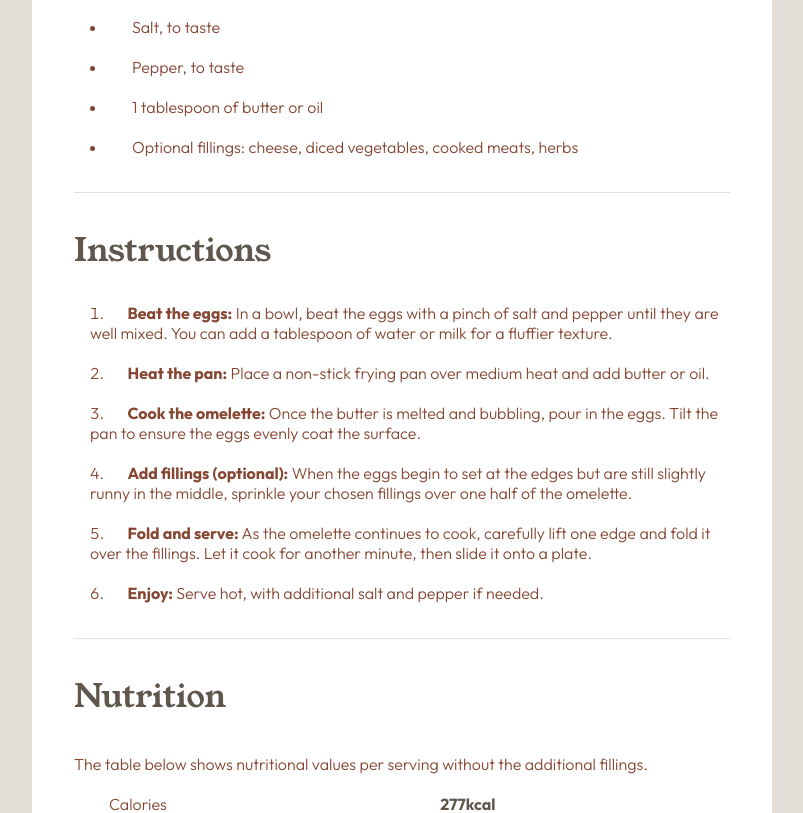
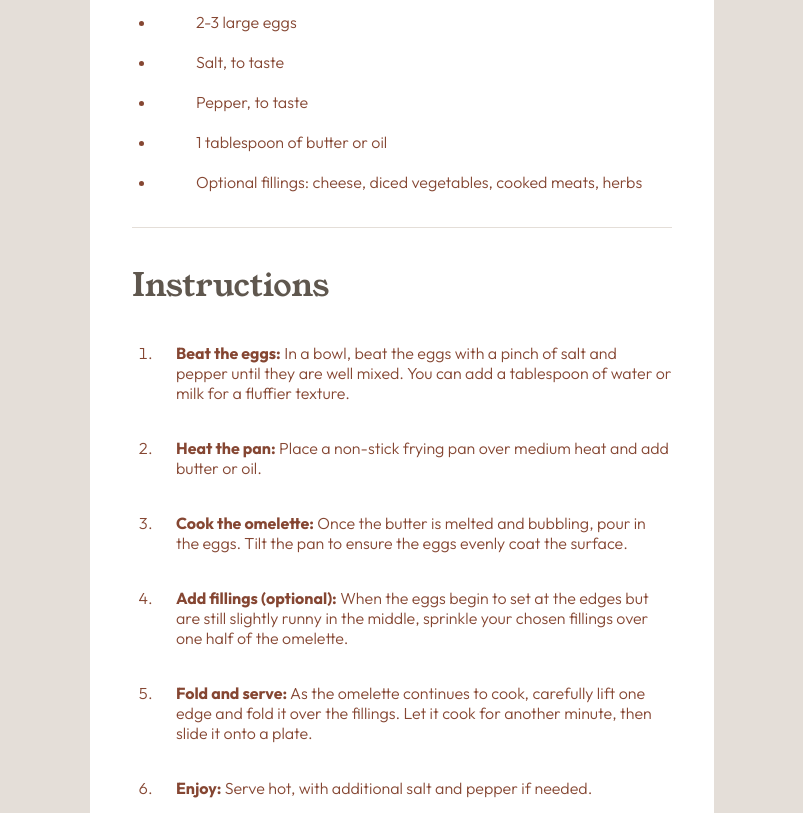
Before and after one commit to better-ethan/frontend-mentor-recipe-page, a plain HTML site: page index.html in a window 1280 px wide. Shown: the part 980-1793 px from the top of the page, without its empty margins (238-1041 px from the left). Drawn offline with Linux system fonts and the light colour scheme.

Commit message:
fix width to percent

```diff
--- a/index.html
+++ b/index.html
@@ -91,42 +91,40 @@
     <ol>
 
       <li>
-        <span><span>Beat the eggs:</span> In a bowl, beat the eggs with a pinch of salt and pepper until they are
-          well
-          mixed.
-          You can add a tablespoon of water or milk for a fluffier texture.
-        </span>
+        <p>
+          <span class="highlight">Beat the eggs:</span> In a bowl, beat the eggs with a pinch of salt and pepper until
+          they are well mixed. You can add a tablespoon of water or milk for a fluffier texture.
+        </p>
       </li>
 
       <li>
-        <span>
-          <span>Heat the pan:</span> Place a non-stick frying pan over medium heat and add butter or oil.
-        </span>
+        <p>
+          <span class="highlight">Heat the pan:</span> Place a non-stick frying pan over medium heat and add butter or
+          oil.
+        </p>
       </li>
       <li>
-        <span>
-          <span>Cook the omelette:</span> Once the butter is melted and bubbling, pour in the eggs. Tilt the pan to
-          ensure
-          the eggs evenly coat the surface.
-        </span>
+        <p>
+          <span class="highlight">Cook the omelette:</span> Once the butter is melted and bubbling, pour in the eggs.
+          Tilt the pan to ensure the eggs evenly coat the surface.
+        </p>
       </li>
       <li>
-        <span>
-          <span>Add fillings (optional):</span> When the eggs begin to set at the edges but are still slightly runny in
-          the
-          middle, sprinkle your chosen fillings over one half of the omelette.
-        </span>
+        <p>
+          <span class="highlight">Add fillings (optional):</span> When the eggs begin to set at the edges but are still
+          slightly runny in the middle, sprinkle your chosen fillings over one half of the omelette.
+        </p>
       </li>
       <li>
-        <span>
-          <span>Fold and serve:</span> As the omelette continues to cook, carefully lift one edge and fold it over the
-          fillings. Let it cook for another minute, then slide it onto a plate.
-        </span>
+        <p>
+          <span class="highlight">Fold and serve:</span> As the omelette continues to cook, carefully lift one edge and
+          fold it over the fillings. Let it cook for another minute, then slide it onto a plate.
+        </p>
       </li>
       <li>
-        <span>
-          <span>Enjoy:</span> Serve hot, with additional salt and pepper if needed.
-        </span>
+        <p>
+          <span class="highlight">Enjoy:</span> Serve hot, with additional salt and pepper if needed.
+        </p>
       </li>
     </ol>
     <div class="line"></div>
--- a/style.css
+++ b/style.css
@@ -21,12 +21,12 @@ body {
   justify-content: center;
   align-items: center;
   min-height: 100vh;
-  padding: 50px;
+  padding: 120px;
   font-size: 16px;
 }
 
 .main {
-  max-width: 740px;
+  max-width: 60%;
   margin: 0 auto;
   padding: 42px;
   border-radius: 20px;
@@ -40,7 +40,7 @@ body {
 }
 
 .header-picture img {
-  max-width: 660px;
+  max-width: 100%;
   border-radius: 12px;
 }
 
@@ -76,13 +76,13 @@ p {
 
 ul,
 ol {
-  padding-left: 1rem;
-  list-style-position: inside;
+  padding-left: 1.5rem;
   margin-top: 30px;
 }
 
 li {
   margin-bottom: 20px;
+  padding-left: 20px;
 }
 
 li .preparation > ul {
@@ -100,7 +100,7 @@ li .preparation > ul {
   margin: 35px 0;
 }
 
-li > span > span {
+.highlight {
   font-weight: 700;
 }
 
```
